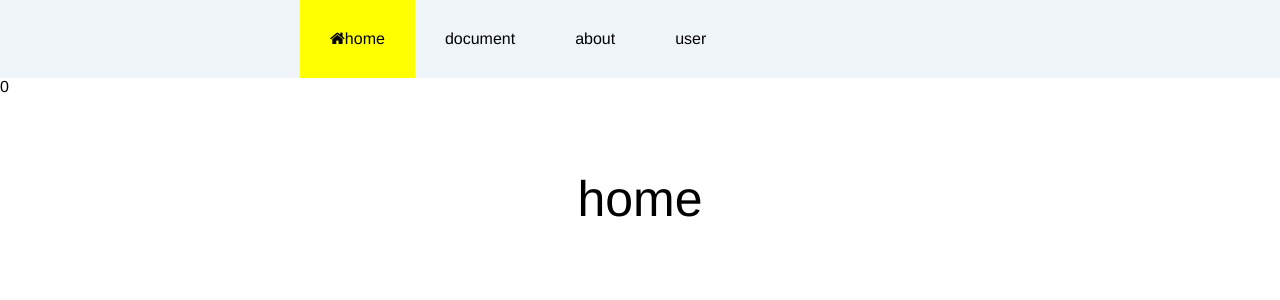
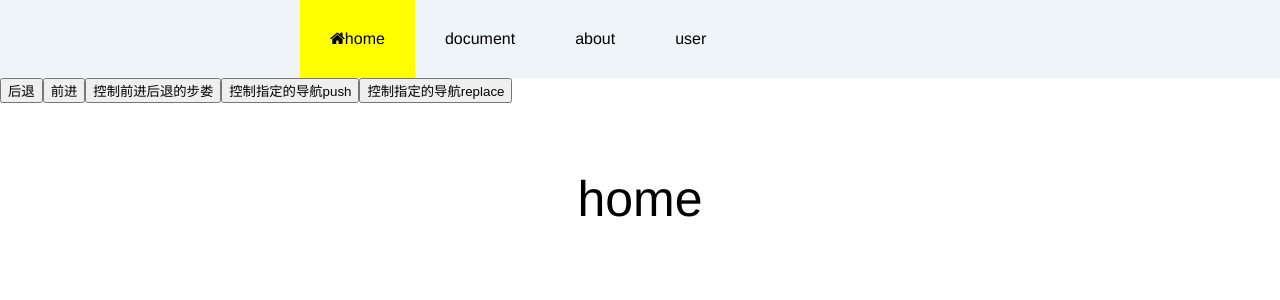
Before and after one commit to lijiliang/record, a Vue app in the folder vue/mvue1/: page / in a window 1280 px wide. Shown: the top 300 px of the page. Built offline with nearby package versions, Linux system fonts and the light colour scheme.

Commit message:
feat: 编程式导航

```diff
--- a/vue/mvue1/src/App.vue
+++ b/vue/mvue1/src/App.vue
@@ -14,7 +14,12 @@
         <li><router-link to="/user">user</router-link></li>
       </ul>
     </div>
-    {{$route.meta.index}}
+    <input type="button" value="后退" @click="backHandle()">
+    <input type="button" value="前进" @click="forwardHandle()">
+    <input type="button" value="控制前进后退的步娄" @click="goHandle()">
+    <input type="button" value="控制指定的导航push" @click="pushHandle()">
+    <input type="button" value="控制指定的导航replace" @click="replaceHandle()">
+    <!-- {{$route.meta.index}} -->
     <!-- <router-view name="slider" class="center"/> -->
     <!-- <router-view class="center"/> -->
     <transition :name="names">
@@ -41,6 +46,24 @@ export default {
       } else {
         this.names = 'left'
       }
+    }
+  },
+  methods: {
+    backHandle () {
+      this.$router.back()
+    },
+    forwardHandle () {
+      this.$router.forward()
+    },
+    goHandle () {
+      this.$router.go(-1)
+    },
+    pushHandle () {
+      // this.$router.push('/user')
+      this.$router.push({path: '/user'})
+    },
+    replaceHandle () {
+      this.$router.replace({path: '/user'})
     }
   }
 }
```
